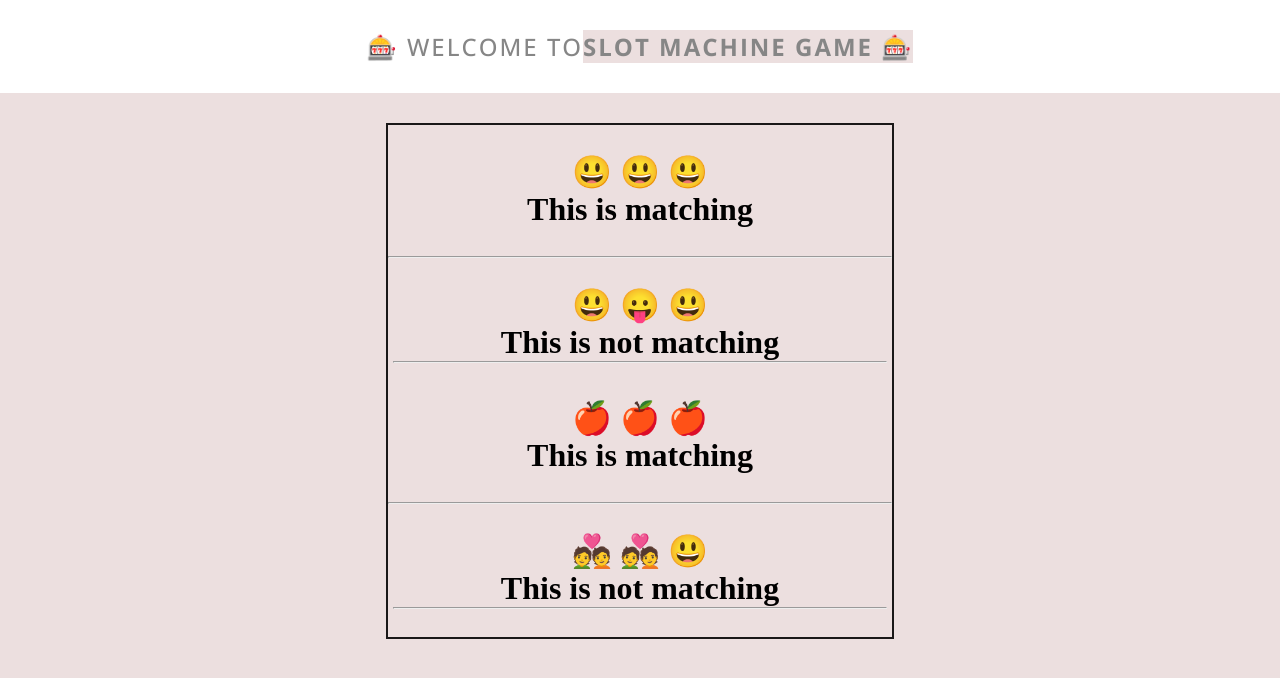
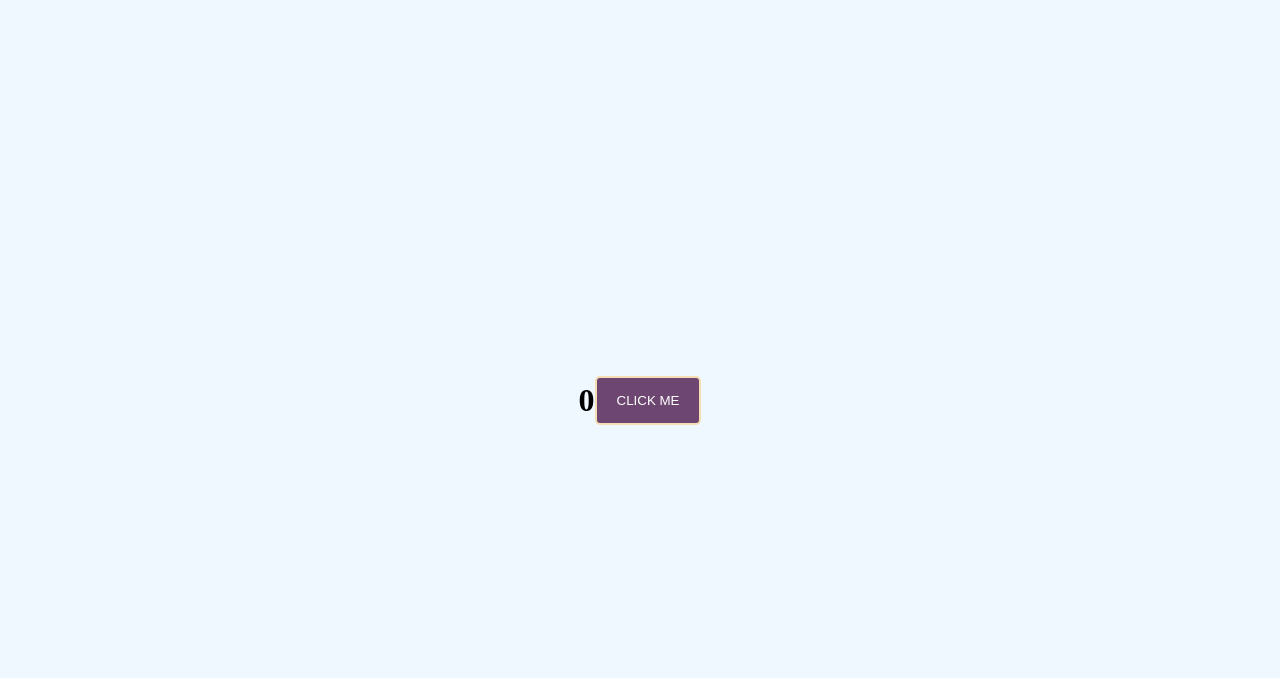
Before and after one commit to 0186CS191046/reactThapaTutorial, a React (Create React App) app: page / in a window 1280 px wide. Shown: the top 678 px of the page. Built offline with nearby package versions, Linux system fonts and the light colour scheme.

Commit message:
intro to React-hooks --useState

```diff
--- a/src/App.jsx
+++ b/src/App.jsx
@@ -1,21 +1,17 @@
-import React from "react";
-import SlotM from './SlotMach'
+import React, { useState } from "react";
 
-const App = (props)=>{
-   return(<>
-    <h1 className="heading_style">
-         🎰 Welcome to
-        <span style={{fontWeight :'bold'}}>Slot machine game 🎰 </span> </h1>
+const App = ()=> {
+    const [count,setCount] = useState(0)
+    const incrementNumber = ()=> {
+        setCount(count + 1)
+        console.log("clicked");
+    }
 
-        <div className = "slotmachine">
-        <SlotM x= '😃'  y= '😃'  z= '😃'/>
-        <SlotM x= '😃'  y= '😛'  z= '😃'/>
-        <SlotM x= '🍎'  y= '🍎'  z= '🍎'/>
-        <SlotM x= '💑'  y= '💑'  z= '😃'/>
-
-        </div>
-    </>
-
+    return (
+        <>
+        <h1>{count}</h1><br/>
+        <button onClick={incrementNumber}>Click me</button>
+        </>
     )
 }
 
--- a/src/SlotMach.jsx
+++ /dev/null
@@ -1,33 +0,0 @@
-import React from "react";
-
-const SlotM = (props)=> {
-    // let x = '😃'
-    // let y = '😃'
-    // let z = '😃'
-
-    if (props.x===props.y && props.y === props.z){
-        return (
-            <>
-            <div className="card_inner">
-            <h1>{props.x} {props.y} {props.z}</h1>
-            <h1>This is matching</h1>
-            </div>
-            <hr />
-
-        </>
-        )
-    }
-    else{
-        return (
-            <>
-            <div className="card_inner">
-        <h1>{props.x} {props.y} {props.z}</h1>
-        <h1>This is not matching</h1>
-        <hr />
-        </div>
-        </>
-        )
-    }
-}
-
-export default SlotM;
--- a/src/index.css
+++ b/src/index.css
@@ -1,211 +1,25 @@
-/* *{
-    margin:0;
-    padding:0;
-    background-color: #ecdfdf;
+*{
+    box-sizing: border-box;
+    padding: 0;
+    margin: 0;
+    background-color: aliceblue;
 }
 
-.cards{
-    border: 1px solid black;
-    border-radius: 10px;
-    background-color: #e0dcd7;
-    display: inline-block;
-    margin: 48px 70px;
-    width: 22%;
-
-}
-.card{
-    margin: 3px 5px;
-}
-.card__img{
+div {
     width: 100%;
-    height: 235px;
-    border-top-left-radius: 12px;
-    border-top-right-radius: 12px;
-
-}
-.card__info{
-    background-color: #fff;
-    border-bottom-left-radius:12px ;
-    border-bottom-right-radius:12px ;
-    padding:16px 24px 24px 24px;
-    background-color: #fff;
+    height:100vh;
+    display: flex;
+    align-items: center;
+    justify-content: center;
 }
 
-.card__category{
-    font-family: "Open Sans", sans-serif;
-    font-weight: 500;
+button{
+    padding: 15px 20px;
+    background: rgb(109, 71, 113);
+    color: white;
+    border: 2px solid wheat;
+    outline: none;
+    border-radius: 5px;
     text-transform: uppercase;
-    font-size: 13px;
-    letter-spacing: 2px;
-    color:#868686;
-    background-color: #fff;
-}
-
-.card__title{
-    font-family: "Open Sans", sans-serif;
-    margin-top: 5px;
-    background-color: #fff;
-    margin-bottom: 10px;
-    text-transform: capitalize;
-
-}
-
-.text{
-    width: 133px;
-    margin: 5px;
-    padding: 5px;
-    background-color:#0d0000;
-    color:white;
-    border-radius: 5px;
     cursor: pointer;
 }
-
-#main{
-    display:flex;
-    flex-wrap: wrap;
-} */
-/*
-.card:hover{
-    box-shadow: 0px 30px 18px rgba(0,0,0,0.1);
-    transform: scale(1.05,1.05);
-} */
-
-.heading_style{
-    padding: 30px 0;
-    text-align: center;
-    font-family: "Open Sans", sans-serif;
-    text-transform: uppercase;
-    font-size: 13px;
-    letter-spacing: 2px;
-    font-weight: 500;
-    color:#868686;font-size: 1.5rem;
-    background-color: #fff;
-    margin-bottom: 30px;
-
-}
-.slotmachine{
-    display: block;
-    text-align: center;
-    border: 2px solid #1a1818;
-    width: auto;
-    margin: 10px 386px;
-}
-
-.card_inner{
-    margin: 20px 0px;
-    padding: 8px 5px;
-}
-/*
-button{
-    padding: 5px 8px;
-    font-family: "Open Sans", sans-serif;
-    text-transform: uppercase;
-    font-size: 13px;
-    letter-spacing: 2px;
-    font-weight: 500;
-    color:#868686;
-    background-color: #fff;
-    outline: none;
-    border:1px solid black */
-
-/* } */
-
-*{
-    margin:0;
-    padding:0;
-    background-color: #ecdfdf;
-    box-sizing: border-box;
-}
-/*
-.cards{
-    width: 100%;
-    height: auto;
-
-}
-.card{
-    margin: 6%;
-    transition:all 0.4s cubic-bezier(0.175,0.885,0,1);
-    background-color :#fff;
-    width:21.5%;
-    border-radius: 12px;
-    box-shadow: 0px 13px 10px -7px rgba(0,0,0,0.1);
-
-}
-.card__img{
-    width: 100%;
-    height: 235px;
-    border-top-left-radius: 12px;
-    border-top-right-radius: 12px;
-
-}
-.card__info{
-    background-color: #fff;
-    border-bottom-left-radius:12px ;
-    border-bottom-right-radius:12px ;
-    padding:16px 24px 24px 24px;
-    background-color: #fff;
-}
-.card__category{
-    font-family: "Open Sans", sans-serif;
-    font-weight: 500;
-    text-transform: uppercase;
-    font-size: 13px;
-    letter-spacing: 2px;
-    color:#868686;
-    background-color: #fff;
-}
-
-.card__title{
-    font-family: "Open Sans", sans-serif;
-    margin-top: 5px;
-    background-color: #fff;
-    margin-bottom: 10px;
-    text-transform: capitalize;
-
-}
-.text{
-    width: 133px;
-    margin: 5px;
-    padding: 5px;
-    background-color:#0d0000;
-    color:white;
-    border-radius: 5px;
-    cursor: pointer;
-}
-
-.card:hover{
-    box-shadow: 0px 30px 18px rgba(0,0,0,0.1);
-    transform: scale(1.05,1.05);
-}
-
-.heading_style{
-    padding: 30px 0;
-    text-align: center;
-    font-family: "Open Sans", sans-serif;
-    text-transform: uppercase;
-    font-size: 13px;
-    letter-spacing: 2px;
-    font-weight: 500;
-    color:#868686;font-size: 1.5rem;
-    background-color: #fff;
-    margin-bottom: 30px;
-
-}
-button{
-    padding: 5px 8px;
-    font-family: "Open Sans", sans-serif;
-    text-transform: uppercase;
-    font-size: 13px;
-    letter-spacing: 2px;
-    font-weight: 500;
-    color:#868686;
-    background-color: #fff;
-    outline: none;
-    border:1px solid black
-
-}
-
-#main{
-    display: flex;
-    flex-wrap: wrap;
-} */
```
